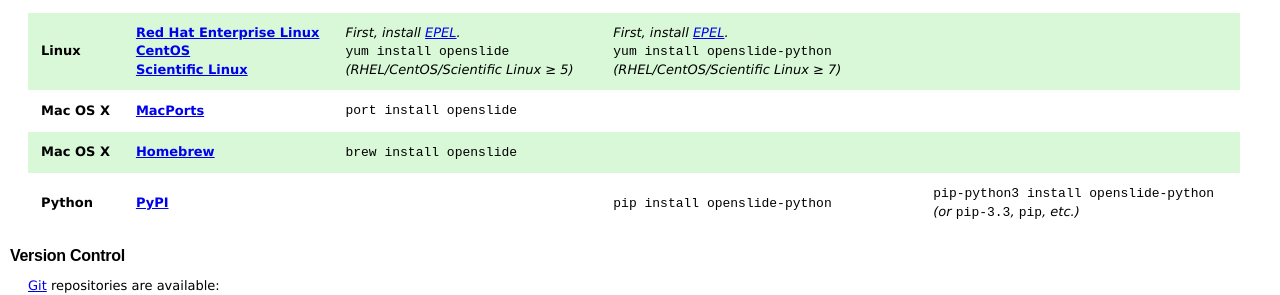
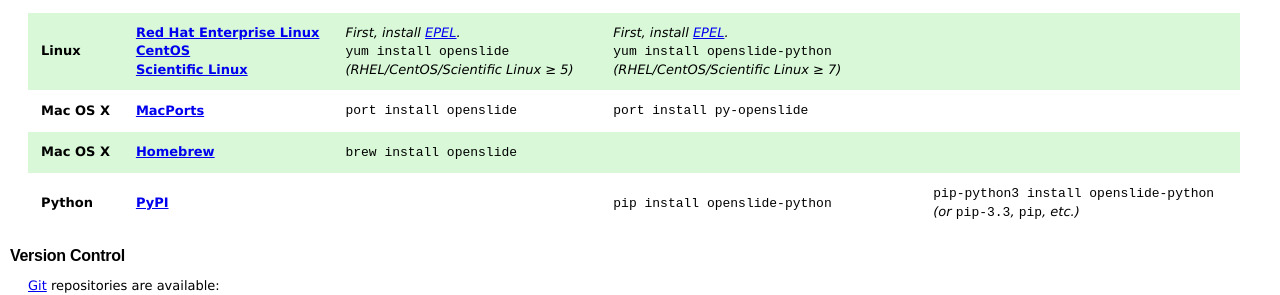
Before and after one commit to openslide/openslide.github.io, a Jekyll site: the page built from download/index.markdown, in a window 1280 px wide. Shown: the part 1097-1392 px from the top of the page. Built offline with Jekyll 4.4.1, drawn with Linux system fonts in a browser that asks for light colours; comment, search, counter and statistics services are not loaded.

Commit message:
download: OpenSlide Python is now in MacPorts

```diff
--- a/download/index.markdown
+++ b/download/index.markdown
@@ -168,7 +168,7 @@
       <th>Mac OS X</th>
       <th><a href="http://www.macports.org/">MacPorts</a></th>
       <td><code>port install openslide</code></td>
-      <td></td>
+      <td><code>port install py-openslide</code></td>
       <td></td>
     </tr>
     <tr>
```
